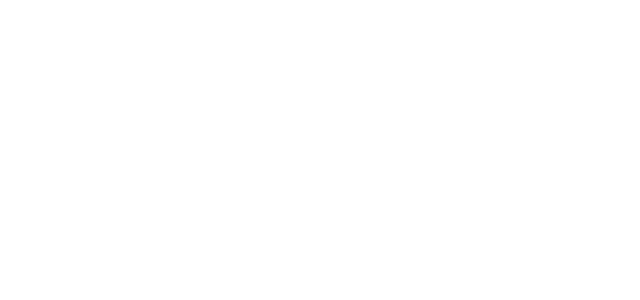
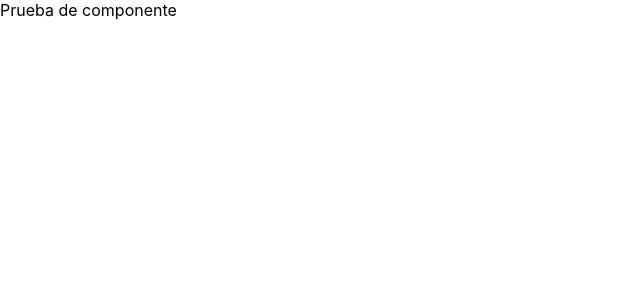
Before and after one commit to JorgeMDev/MERN-deployment, a React (Create React App) app in the folder client/: page /test in a window 1280 px wide. Before the commit this address had no page. Shown: the top 300 px of the page, without its empty margins (0-640 px from the left). Built offline with nearby package versions, Linux system fonts and the light colour scheme.

Commit message:
getuserproblem

```diff
--- a/client/src/App.js
+++ b/client/src/App.js
@@ -10,6 +10,7 @@
 import LoginPage from './components/LoginPage';
 import ModalComment from './components/ModalComment'
 import VerificationTable from './components/VerificationTable';
+import Test from './components/Test';
 
 
 
@@ -29,6 +30,7 @@
         <Route path='/all/reps/rep/:id' element={<RepDetails/>}/>
         <Route path='/comment/new/:customerid' element={<ModalComment/>}/>
         <Route path='/verification' element={<VerificationTable/>}/>
+        <Route path='/test' element={<Test/>}/>
       </Routes>
       </div>
 
--- a/client/src/components/LoginPage.jsx
+++ b/client/src/components/LoginPage.jsx
@@ -65,7 +65,7 @@
     .then(res=> {
 
       console.log(res)
-      navigate('/')})
+      navigate('/test')})
 
     .catch(err => {
       console.log(err.response.data)
--- /dev/null
+++ b/client/src/components/Test.jsx
@@ -0,0 +1,9 @@
+import React from 'react'
+
+const Test = () => {
+  return (
+    <div>Prueba de componente</div>
+  )
+}
+
+export default Test
```
